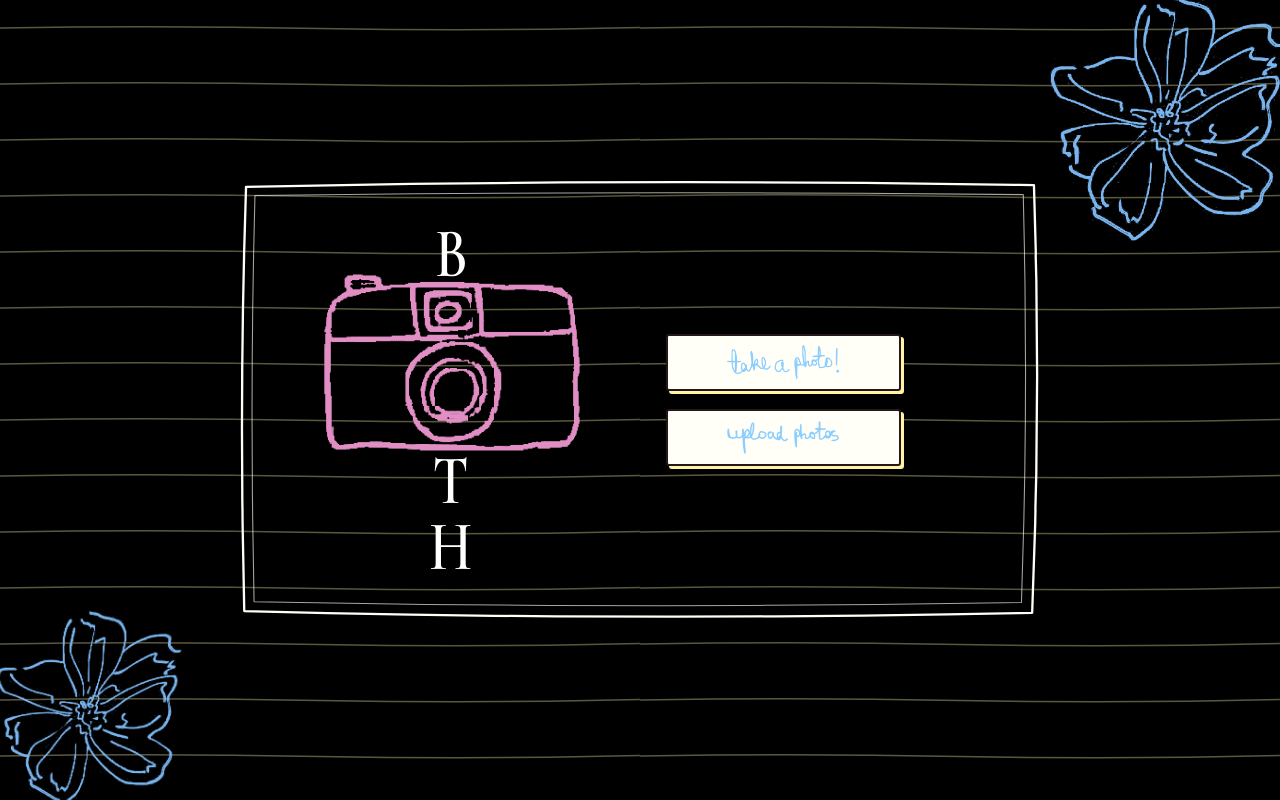
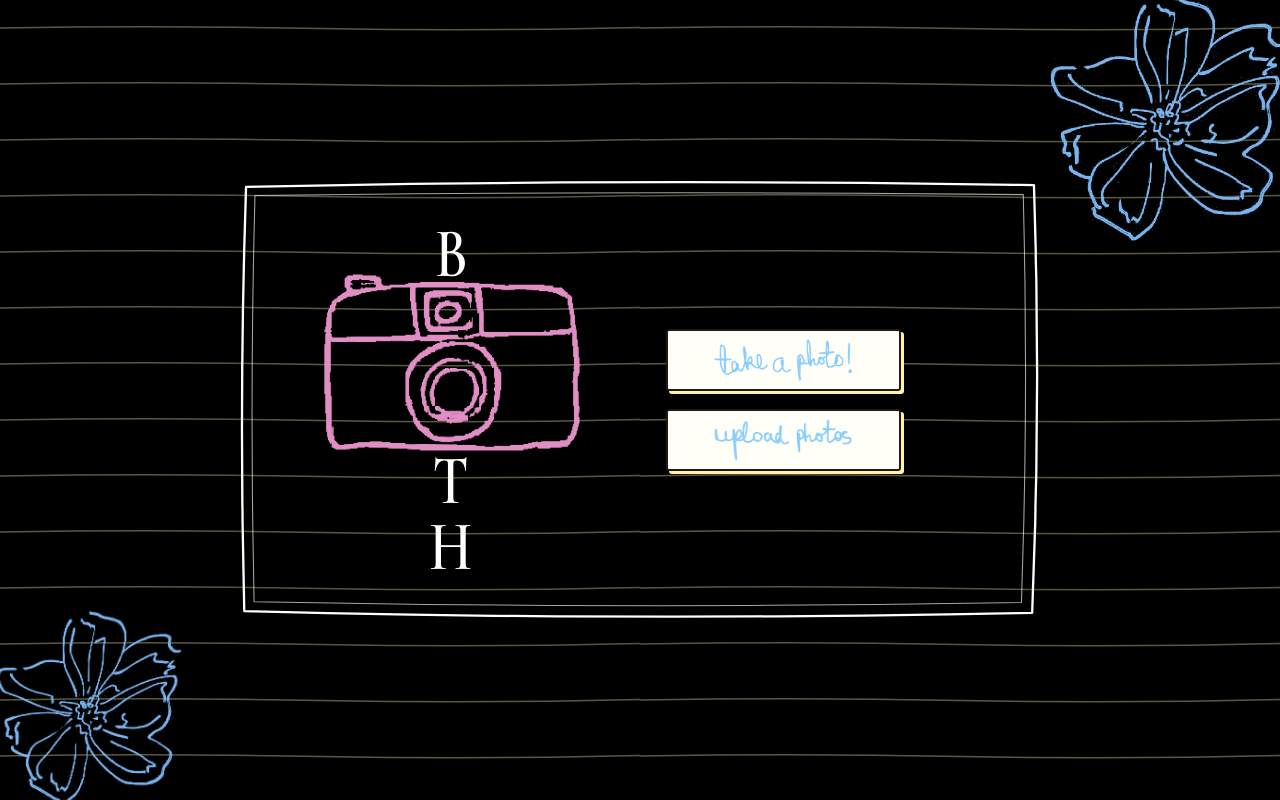
Before and after one commit to pia115/STAR-, a React (Vite) app in the folder client/: page / in a window 1280 px wide. Built offline with nearby package versions, Linux system fonts and the light colour scheme.

Commit message:
style: scale up handwritten button graphics inside option buttons

```diff
--- a/client/src/styles.css
+++ b/client/src/styles.css
@@ -154,7 +154,7 @@ body {
 
 .booth-option-btn {
   width: 235px;
-  padding: 0.52rem 1.1rem;
+  padding: 0.42rem 0.9rem;
   border-radius: 3px;
   border: 2px solid var(--espresso);
   background: var(--cream-card);
@@ -173,7 +173,7 @@ body {
 }
 
 .booth-option-btn__handwritten {
-  height: 36px;
+  height: 44px;
   width: auto;
   max-width: 100%;
   object-fit: contain;
```
